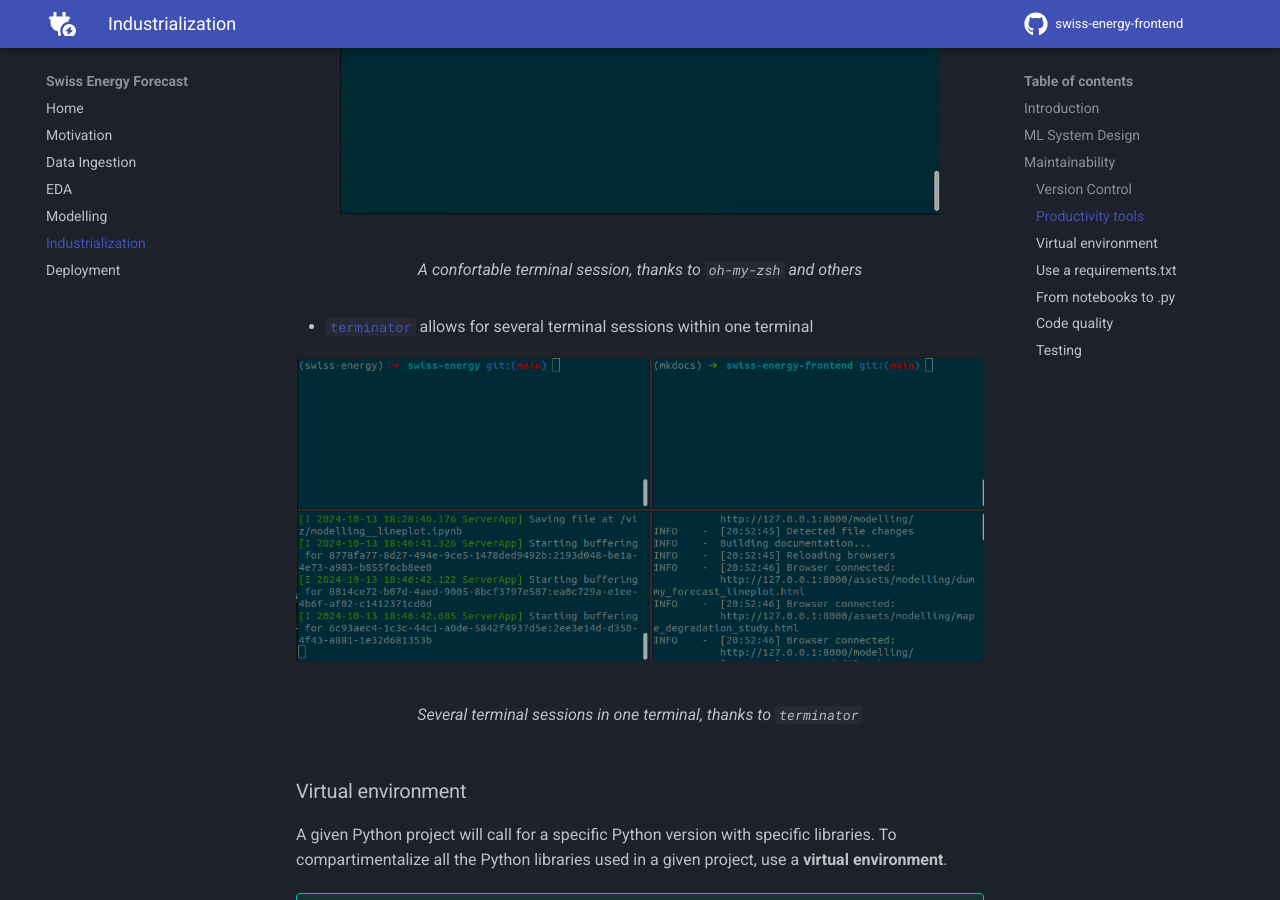
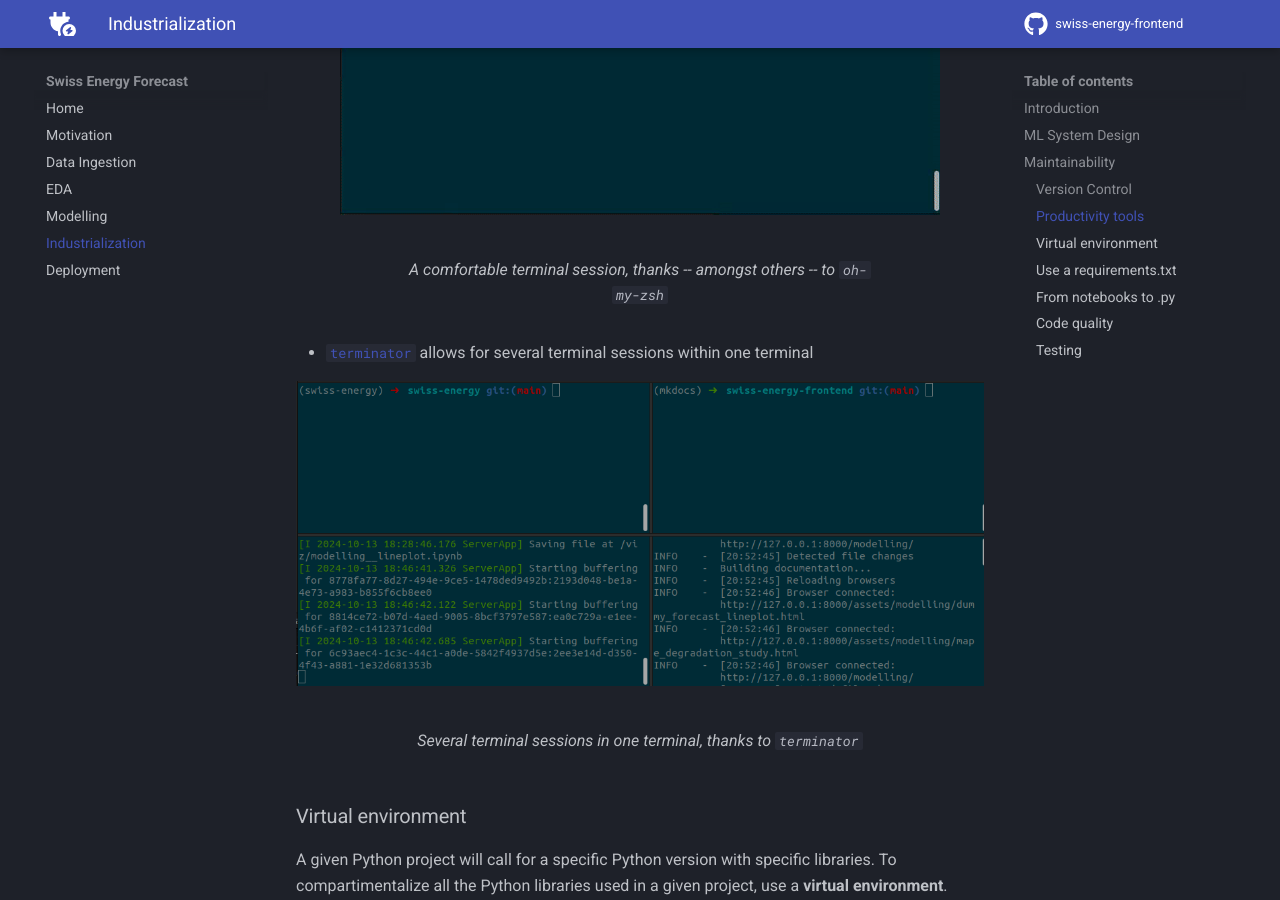
Before and after one commit to arthurgassner/swissenergy-frontend, an MkDocs documentation site: the page built from docs/industrialization.md, in a window 1280 px wide and 900 px high, scrolled down 2664 px. Built offline with MkDocs 1.6.1 and Material for MkDocs 9.7.7, drawn with Linux system fonts in a browser that asks for light colours; a script that is not in the unit is left out; comment, search, counter and statistics services are not loaded.

```diff
--- a/docs/industrialization.md
+++ b/docs/industrialization.md
@@ -80,7 +80,7 @@
 
 <figure markdown="span">
   ![Image title](assets/industrialization/zsh.gif){ width="100%" }
-  <figcaption>A confortable terminal session, thanks to <code>oh-my-zsh</code> and others</figcaption>
+  <figcaption>A comfortable terminal session, thanks -- amongst others -- to <code>oh-my-zsh</code></figcaption>
 </figure>
 
 - [`terminator`](https://gnome-terminator.org) allows for several terminal sessions within one terminal
```
